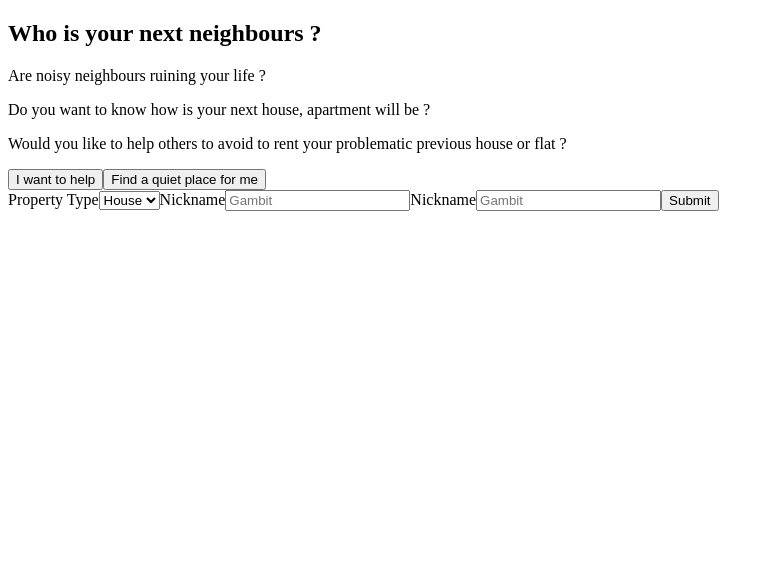
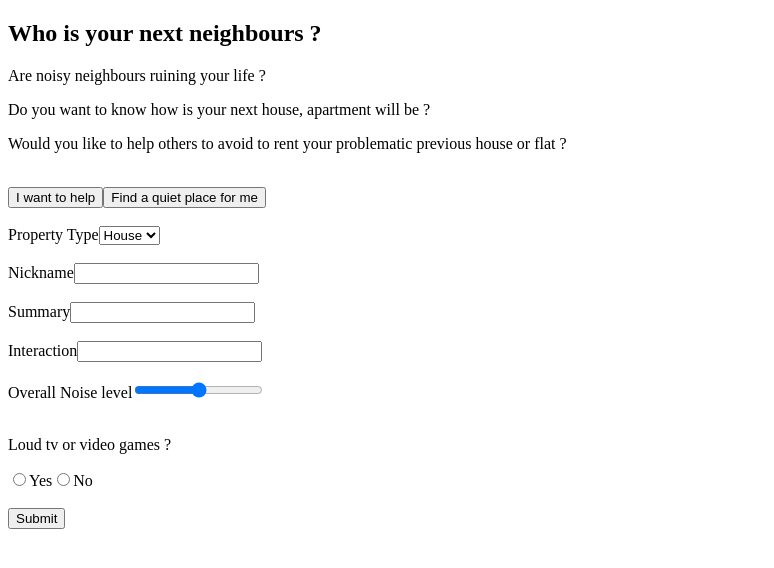
Before and after one commit to emrecan-s/next-neighboor, a React (Create React App) app: page / in a window 1280 px wide. Shown: the top 568 px of the page, without its empty margins (0-774 px from the left). Built offline with nearby package versions, Linux system fonts and the light colour scheme.

Commit message:
form logic added

```diff
--- a/src/App.js
+++ b/src/App.js
@@ -1,6 +1,29 @@
+import React, { useEffect, useState } from "react";
 import logo from './logo.svg';
 import './App.scss';
 function App() {
+const [listing_url,setListingurl] = useState()
+const [property_type,setProperty_type] = useState()
+const [nickname,setNickname] = useState()
+const [summary,setSummary] = useState()
+const [interaction,setInteraction] = useState()
+const [noise_level,setNoise_level] = useState()
+const [loud_tv_video,setLoud_tv_video] = useState()
+const [heavy_walkers,setHeavy_walkers] = useState()
+const [do_they_play_an_instrument,setDo_they_play_an_instrument] = useState()
+const [do_they_sing,setDo_they_sing] = useState()
+const [do_they_have_loud_pets,setDo_they_have_loud_pets] = useState()
+const [do_they_have_loud_hobbies,setDo_they_have_loud_hobbies] = useState()
+const [are_the_walls_thin,setAre_the_walls_thin] = useState()
+const [is_outside_quiet,setIs_outside_quiet] = useState()
+const [party,setParty] = useState()
+const [address,setAddress] = useState()
+const [date,setDate] = useState()
+
+const handleSubmit = event => {
+alert(loud_tv_video)
+event.preventDefault()
+}
 return (
 <div>
   <div className="fade"></div>
@@ -12,33 +35,78 @@ return (
       <p>Are noisy neighbours ruining your life ?</p>
       <p>Do you want to know how is your next house, apartment will be ?</p>
       <p>Would you like to help others to avoid to rent your problematic previous house or flat ?</p>
+      <br></br>
       <button>I want to help</button><button>Find a quiet place for me</button>
     </div>
-    <form>
+    <br></br>
+    <form onSubmit={handleSubmit}>
       <label>
         Property Type
-        <select >
-          <option value="grapefruit">House</option>
-          <option value="lime">Flat</option>
+        <select onChange={e => setProperty_type(e.target.value)}>
+          <option value="house">House</option>
+          <option value="flat">Flat</option>
         </select>
       </label>
-        <label>
+      <br></br>
+      <br></br>
+      <label>
         Nickname
         <input type="text"
-        name ="Reviewer namee"
-       placeHolder="Gambit"
-/>
-  </label>
-
-     <label>
-        Nickname
+        name ="nickname"
+        type="text"
+        value={nickname}
+        onChange={e => setNickname(e.target.value)}/>
+      </label>
+      <br></br>
+      <br></br>
+      <label>
+        Summary
         <input type="text"
-        name ="Reviewer namee"
-       placeHolder="Gambit"
-/>
-  </label>
-
- <button>Submit</button>
+        name ="summary"
+        type="text"
+        value={summary}
+        onChange={e => setSummary(e.target.value)}/>
+      </label>
+      <br></br>
+      <br></br>
+      <label>
+        Interaction
+        <input type="text"
+        name ="interaction"
+        type="text"
+        value={interaction}
+        onChange={e => setInteraction(e.target.value)}/>
+      </label>
+      <br></br>
+      <br></br>
+      <label>
+        Overall Noise level
+        <input type="text"
+        name ="interaction"
+        type="range"
+        min="0"
+        max="10"
+        value={noise_level}
+        onChange={e => setNoise_level(e.target.value)}/>
+      </label>
+      <br></br>
+      <br></br>
+      <p>Loud tv or video games ?</p>
+      <input type="radio"
+      id="true"
+      name="boolean"
+      value="true"
+      onChange={e => setLoud_tv_video(e.target.value)}/>
+      <label for="true">Yes</label>
+      <input type="radio"
+      id="false"
+      name="boolean"
+      value="false"
+      onChange={e => setLoud_tv_video(e.target.value)}/>
+      <label for="false">No</label>
+      <br></br>
+      <br></br>
+      <button >Submit</button>
     </form>
   </section>
 </div>
```
Also changed, not shown: 1 other file (tests, documents, lock files or other folders).
